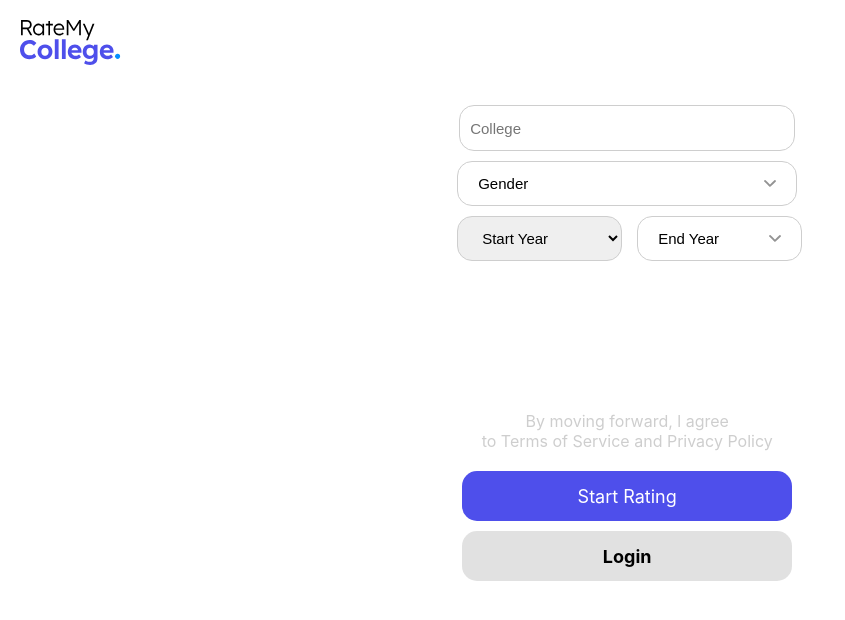
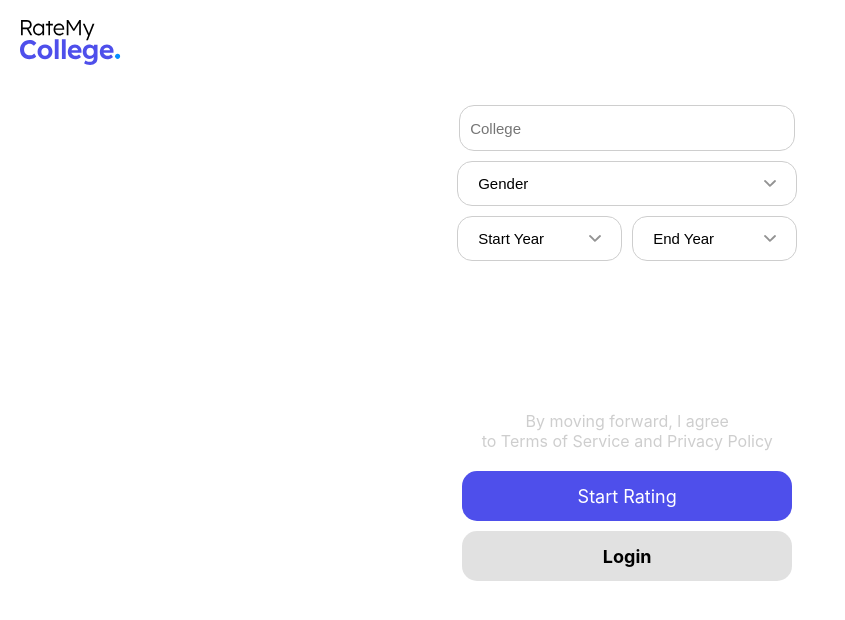
Before and after one commit to zuhakhan028/RateMyCollege, a React (Create React App) app: page /signup in a window 1280 px wide. Shown: the top 620 px of the page, without its empty margins (0-845 px from the left). Built offline with nearby package versions, Linux system fonts and the light colour scheme.

Commit message:
updated class name for start year component

```diff
--- a/src/components/startyeardropdown/yearDropDown.tsx
+++ b/src/components/startyeardropdown/yearDropDown.tsx
@@ -18,7 +18,7 @@ const YearDropdown: React.FC<YearDropdownProps> = () => {
   return (
     <div>
 
-      <select id="yearDropdown" value={selectedYear} onChange={handleYearChange} className="college-start-year">
+      <select id="yearDropdown" value={selectedYear} onChange={handleYearChange} className="custom-select-year">
         {yearOptions.map((year) => (
           <option key={year} value={year} className="college-start-year">
             {year}
```
